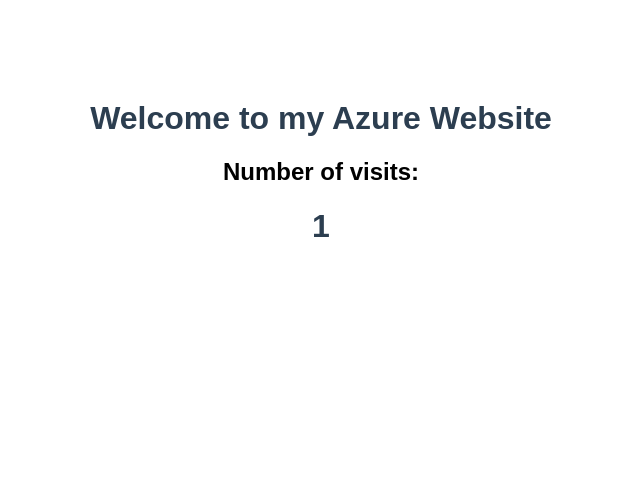
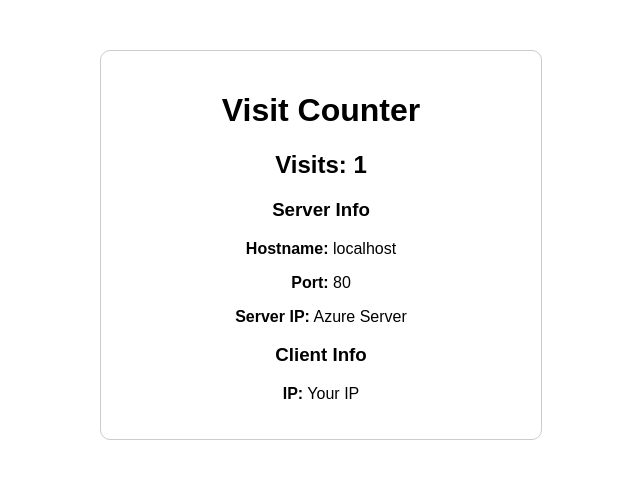
Before and after one commit to Ima-Ne04/github-actions-azure-project, a website: page index.html in a window 1280 px wide. Shown: the whole page, without its empty margins (319-959 px from the left). Drawn offline with Linux system fonts and the light colour scheme.

Commit message:
Update index.html

```diff
--- a/index.html
+++ b/index.html
@@ -5,36 +5,47 @@
 <style>
 body{
 font-family: Arial;
-text-align:center;
-margin-top:100px;
+text-align: center;
+margin-top: 50px;
 }
-h1{
-color:#2c3e50;
+.box{
+border:1px solid #ccc;
+padding:20px;
+width:400px;
+margin:auto;
+border-radius:10px;
 }
 </style>
 </head>
 
 <body>
 
-<h1>Welcome to my Azure Website</h1>
+<div class="box">
+<h1>Visit Counter</h1>
 
-<h2>Number of visits:</h2>
+<h2>Visits: <span id="counter">0</span></h2>
 
-<h1 id="counter">0</h1>
+<h3>Server Info</h3>
+<p><b>Hostname:</b> <span id="hostname"></span></p>
+<p><b>Port:</b> <span id="port"></span></p>
+<p><b>Server IP:</b> <span id="serverip"></span></p>
+
+<h3>Client Info</h3>
+<p><b>IP:</b> <span id="clientip"></span></p>
+
+</div>
 
 <script>
 
-let count = localStorage.getItem("visits");
+let count = localStorage.getItem("visits") || 0;
+count++;
+localStorage.setItem("visits", count);
+document.getElementById("counter").innerText = count;
 
-if(count == null){
-count = 0;
-}
-
-count++;
-
-localStorage.setItem("visits",count);
-
-document.getElementById("counter").innerText = count;
+document.getElementById("hostname").innerText = window.location.hostname;
+document.getElementById("port").innerText = window.location.port || "80";
+document.getElementById("serverip").innerText = "Azure Server";
+document.getElementById("clientip").innerText = "Your IP";
 
 </script>
 
```
